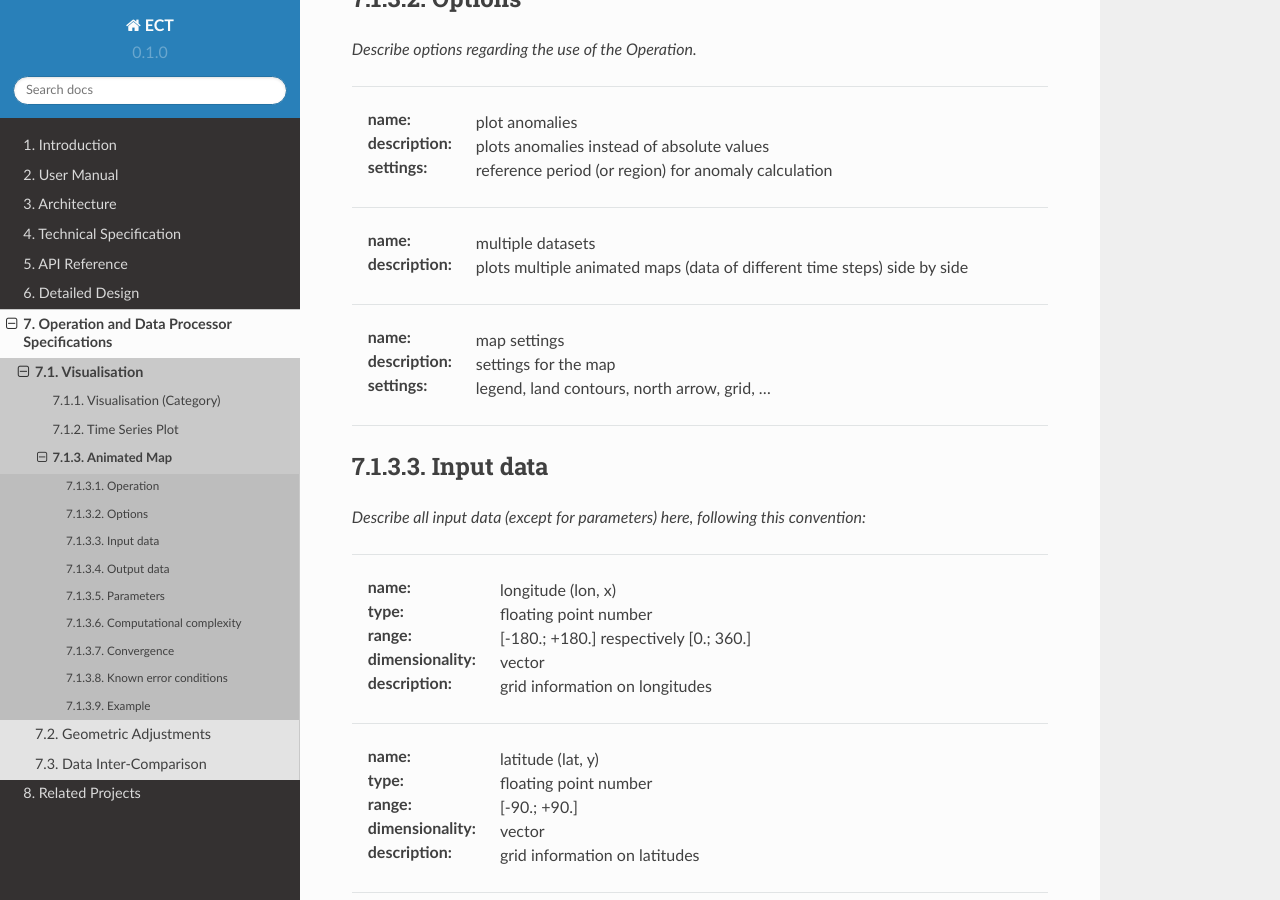
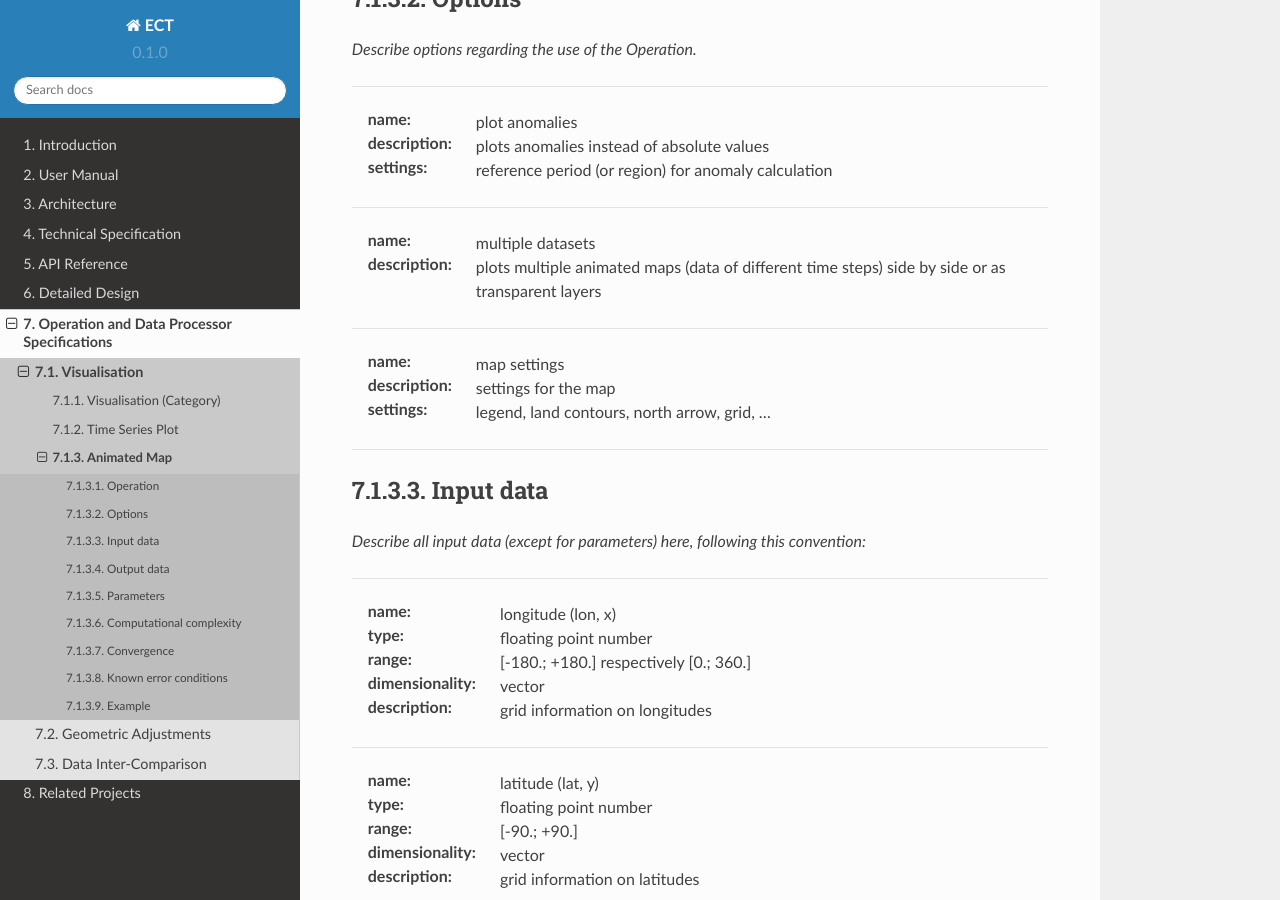
Before and after one commit to CCI-Tools/cate, a Sphinx documentation site: the page built from doc/source/op_specs/visualisation/op_spec_animated-map.rst, in a window 1280 px wide and 900 px high, scrolled down 524 px. Built offline with Sphinx 7.4.7 and the Read the Docs theme 2.0.0, drawn with Linux system fonts in a browser that asks for light colours; pages that are not in the unit, such as notebooks, are missing from menus.

Commit message:
Update op_spec_animated-map.rst
added option to display multiple datasets as transparent layers

```diff
--- a/doc/source/op_specs/visualisation/op_spec_animated-map.rst
+++ b/doc/source/op_specs/visualisation/op_spec_animated-map.rst
@@ -30,7 +30,7 @@ Options
 ---------------------------------
 
 :name: multiple datasets
-:description: plots multiple animated maps (data of different time steps) side by side
+:description: plots multiple animated maps (data of different time steps) side by side or as transparent layers
 
 ---------------------------------
 
```
